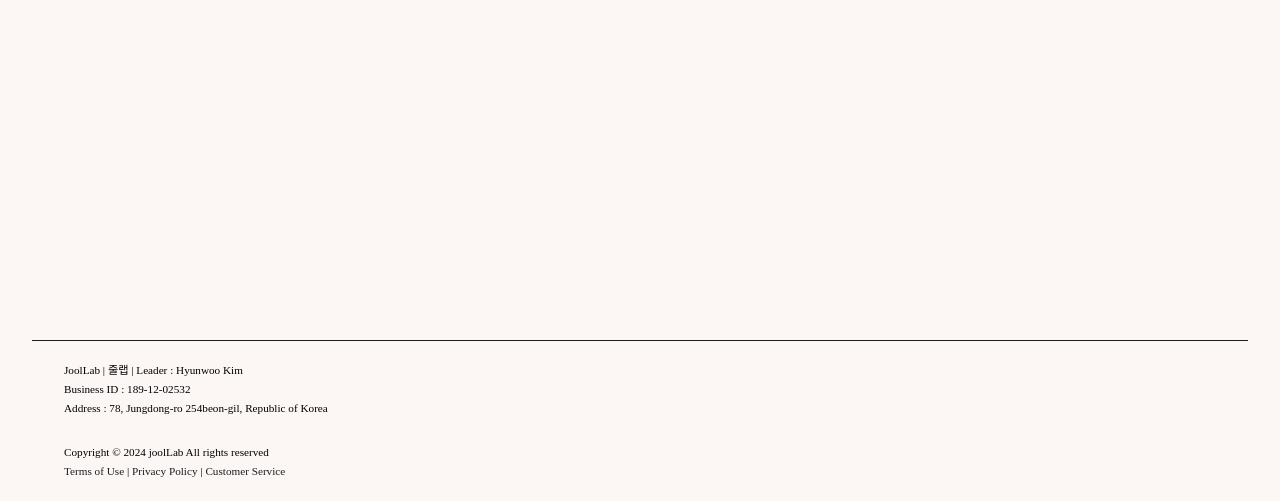
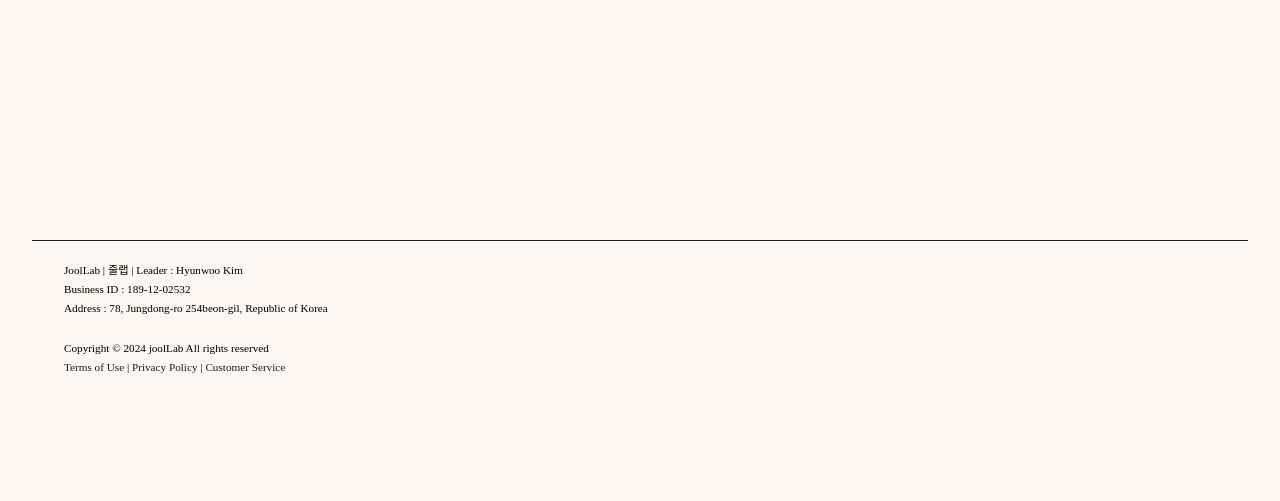
Before and after one commit to khw0512/jool-booking, a Django app: page /sterna/size/ in a window 1280 px wide. Shown: the part 700-1201 px from the top of the page. After the commit the page ends 1073 px from the top, so only its background shows below. Run offline with Django 4.2, Linux system fonts and the light colour scheme; some libraries are stand-ins or nearby versions; some web fonts are replaced.

Commit message:
202407311734

```diff
--- a/static/css/sterna.css
+++ b/static/css/sterna.css
@@ -411,7 +411,6 @@
     flex-direction: column;
     justify-content: space-between;
     width: 90%;
-    height: 120px;
     position: absolute;
     background-color: var(--sterun-white-color);
     padding: 20px 5% 20px 5%;
--- a/templates/base.html
+++ b/templates/base.html
@@ -165,6 +165,7 @@
         </p>
         <p class="footer_line">Address : 78, Jungdong-ro 254beon-gil, Republic of Korea</p>
       </div>
+      <div style="height:20px;"></div>
       <div>
         <p class="footer_line">Copyright © 2024 joolLab All rights reserved</p>
         <div>
--- a/templates/book.html
+++ b/templates/book.html
@@ -349,6 +349,7 @@
         </p>
         <p class="footer_line">Address : 78, Jungdong-ro 254beon-gil, Republic of Korea</p>
       </div>
+      <div style="height:20px;"></div>
       <div>
         <p class="footer_line">Copyright © 2024 joolLab All rights reserved</p>
         <div>
--- a/templates/check.html
+++ b/templates/check.html
@@ -187,6 +187,7 @@
       </p>
       <p class="footer_line">Address : 78, Jungdong-ro 254beon-gil, Republic of Korea</p>
     </div>
+    <div style="height:20px;"></div>
     <div>
       <p class="footer_line">Copyright © 2024 joolLab All rights reserved</p>
       <div>
--- a/templates/contact.html
+++ b/templates/contact.html
@@ -195,6 +195,7 @@
       </p>
       <p class="footer_line">Address : 78, Jungdong-ro 254beon-gil, Republic of Korea</p>
     </div>
+    <div style="height:20px;"></div>
     <div>
       <p class="footer_line">Copyright © 2024 joolLab All rights reserved</p>
       <div>
--- a/templates/mypage.html
+++ b/templates/mypage.html
@@ -311,6 +311,7 @@
       </p>
       <p class="footer_line">Address : 78, Jungdong-ro 254beon-gil, Republic of Korea</p>
     </div>
+    <div style="height:20px;"></div>
     <div>
       <p class="footer_line">Copyright © 2024 joolLab All rights reserved</p>
       <div>
--- a/templates/sizepage.html
+++ b/templates/sizepage.html
@@ -896,8 +896,7 @@
               </tr>
             </tbody>
           </table>
-        </tbody>
-      </table>
+
           <div style="font-size:1.2rem; font-weight:bold; padding:40px 20px 20px 20px;">BOTTOM</div>
           <table class="tg">
             <thead>
@@ -962,11 +961,8 @@
             </tbody>
           </table>
         </div>
-  </div>
 
-</div>
         <div class="navbar-space"></div>
-</div>
 
         <!-- mobile nav modal hedden-->
         <div id="modalContainer" class="hidden">
@@ -1074,7 +1070,8 @@
             });
           });
         </script>
-
+      </div>
+    </div>
   </body>
   <footer>
     <div class="tocenter">
@@ -1087,6 +1084,7 @@
         </p>
         <p class="footer_line">Address : 78, Jungdong-ro 254beon-gil, Republic of Korea</p>
       </div>
+      <div style="height:20px;"></div>
       <div>
         <p class="footer_line">Copyright © 2024 joolLab All rights reserved</p>
         <div>
```
Lines whose indentation alone changed are shown as unchanged.
